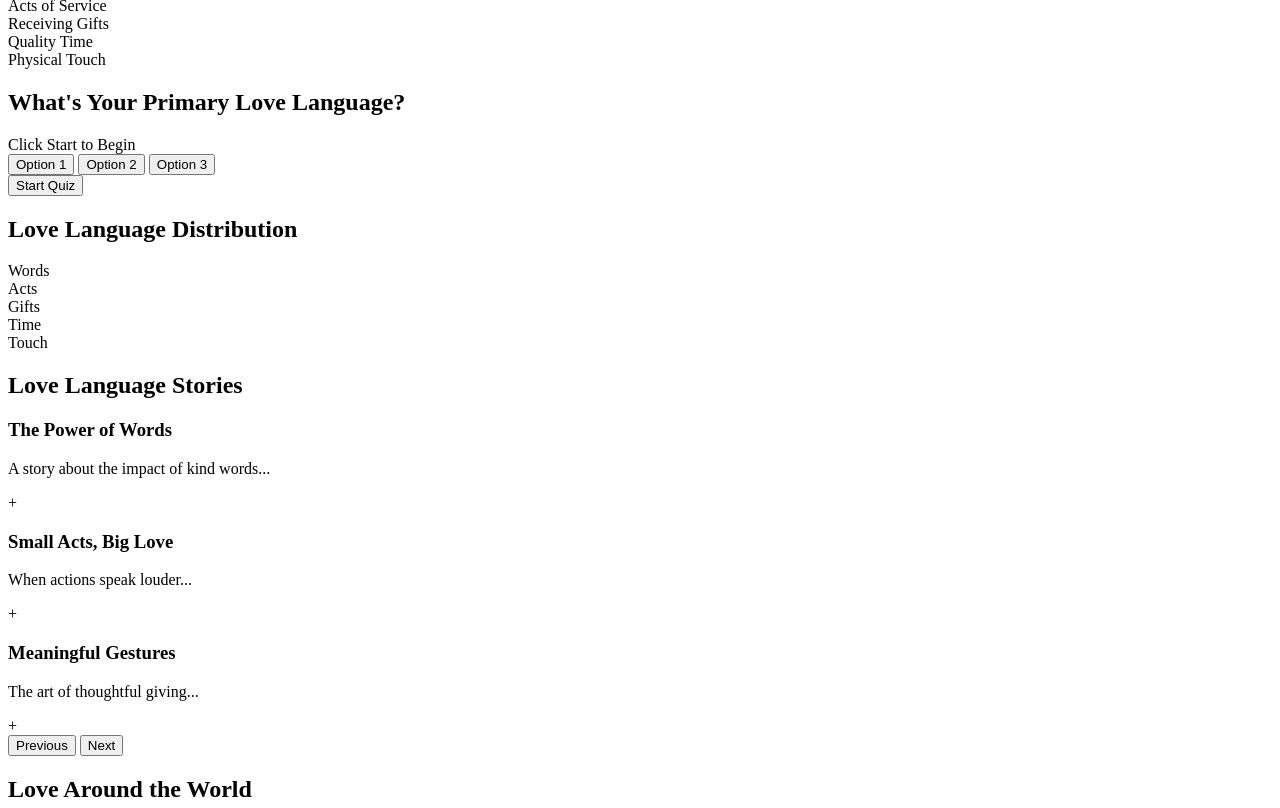
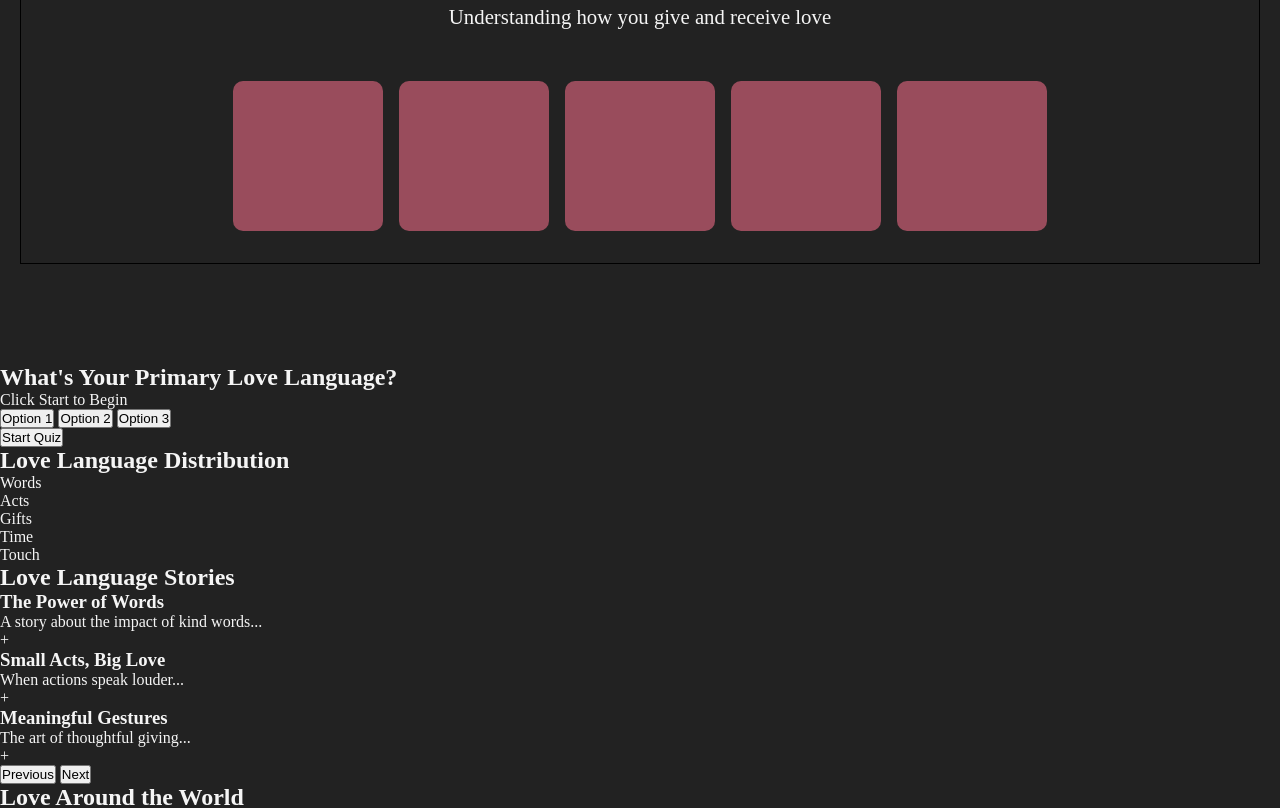
Before and after one commit to AndreasB09/dev-february-challenge, a plain HTML site: page index.html in a window 1280 px wide. Shown: the part 122-930 px from the top of the page. Drawn offline with Linux system fonts and the light colour scheme.

Commit message:
first section basics. added lightmode

```diff
--- /dev/null
+++ b/app.js
@@ -0,0 +1,26 @@
+
+//cardtext
+document.querySelectorAll(".card").forEach(card => {
+    let dataLanguage = card.getAttribute("data-language");
+    card.textContent = "";
+})
+
+
+//Light/Dark mode
+const themeSwitch = document.getElementById("theme-switch");
+
+if (localStorage.getItem("theme") === "light") {
+    document.body.classList.add("light-mode");
+    themeSwitch.textContent = "Dark";
+}
+
+themeSwitch.addEventListener("click", () => {
+    document.body.classList.toggle("light-mode");
+    if (document.body.classList.contains("light-mode")) {
+        themeSwitch.textContent = "Dark";
+        localStorage.setItem("theme", "light")
+    } else {
+        themeSwitch.textContent = "Light";
+        localStorage.removeItem("theme");
+    }
+})
--- a/index.html
+++ b/index.html
@@ -4,9 +4,12 @@
     <meta charset="UTF-8">
     <meta name="viewport" content="width=device-width, initial-scale=1.0">
     <title>Document</title>
+    <link rel="stylesheet" href="styles.css">
+    <script src="app.js" defer></script>
 </head>
 <body>
     <div id="app-container">
+        <button id="theme-switch">Light</button>
         <!-- Hero Section with Interactive Elements -->
         <section id="hero">
             <h1 class="title">Discover Your Love Language</h1>
--- /dev/null
+++ b/styles.css
@@ -0,0 +1,93 @@
+* {
+    max-width: 1440px;
+    margin: 0;
+    padding: 0;
+}
+
+:root {
+    --bg-color: #222;
+    --text-color: #f5f5f5;
+}
+
+.light-mode {
+    --bg-color: #ffffff;
+    --text-color: #222;
+}
+
+body {
+    background-color: var(--bg-color);
+    color: var(--text-color);
+    transition: background-color 0.3s ease, color 0.3s ease;
+}
+
+#hero {
+    border: 1px solid black;
+    text-align: center;
+    margin: 20px;
+
+}
+
+.title {
+    font-size: 2.5rem;
+    padding: 20px;
+}
+
+.subtitle {
+    font-size: 1.3rem;
+    padding-bottom: 20px;
+}
+
+#language-cards {
+    display: flex;
+    justify-content: center;
+    margin: 2rem;
+    gap: 1rem;
+
+}
+
+.card {
+    width: 150px;
+    height: 150px;
+    background-color: #994c5c;
+    border-radius: 10px;
+    display: flex;
+    align-items: center;
+    justify-content: center;
+    position: relative;
+    overflow: hidden;
+    cursor: pointer;
+    transition: transform 0.3s ease, background-color 0.3s ease;
+    color: transparent;
+}
+
+.card::before {
+    content: attr(data-language);
+    position: absolute;
+    color: white;
+    font-size: 1rem;
+    font-weight: bold;
+    opacity: 0;
+    transform: translateY(10px);
+    transition: opacity 0.3s ease, transform 0.3s ease;
+    text-transform: capitalize;
+}
+
+.card:hover {
+    background-color: rgb(40, 133, 133);
+    transform: scale(1.1);
+
+}
+
+.card:hover::before {
+    opacity: 1;
+    transform: translateY(0);
+}
+
+.card span {
+    display: none;
+}
+
+
+#quiz-section {
+    margin-top: 100px;
+}
```
